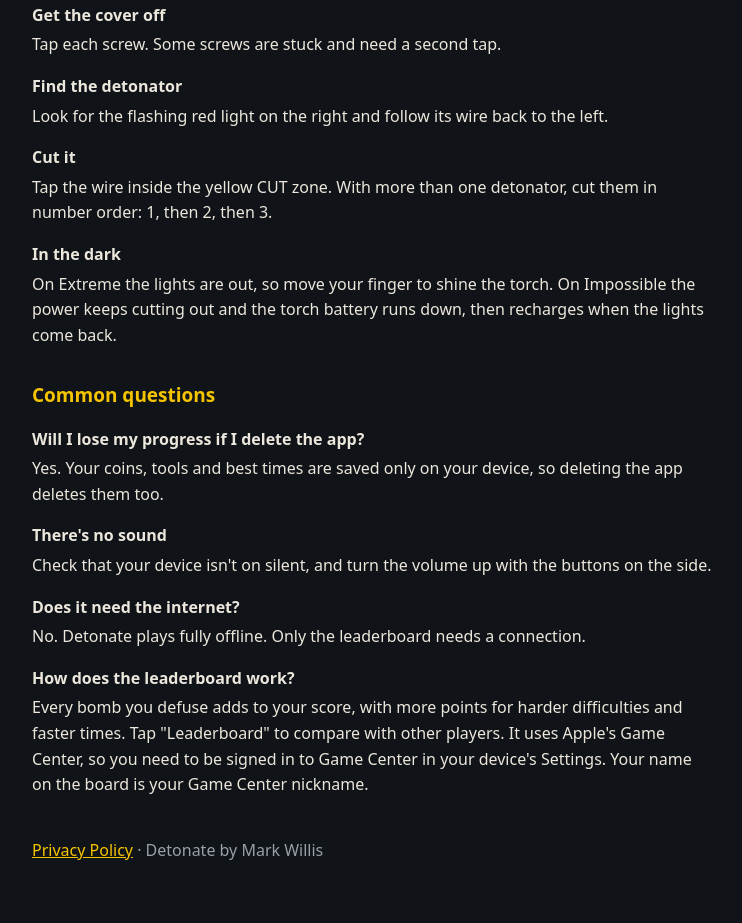
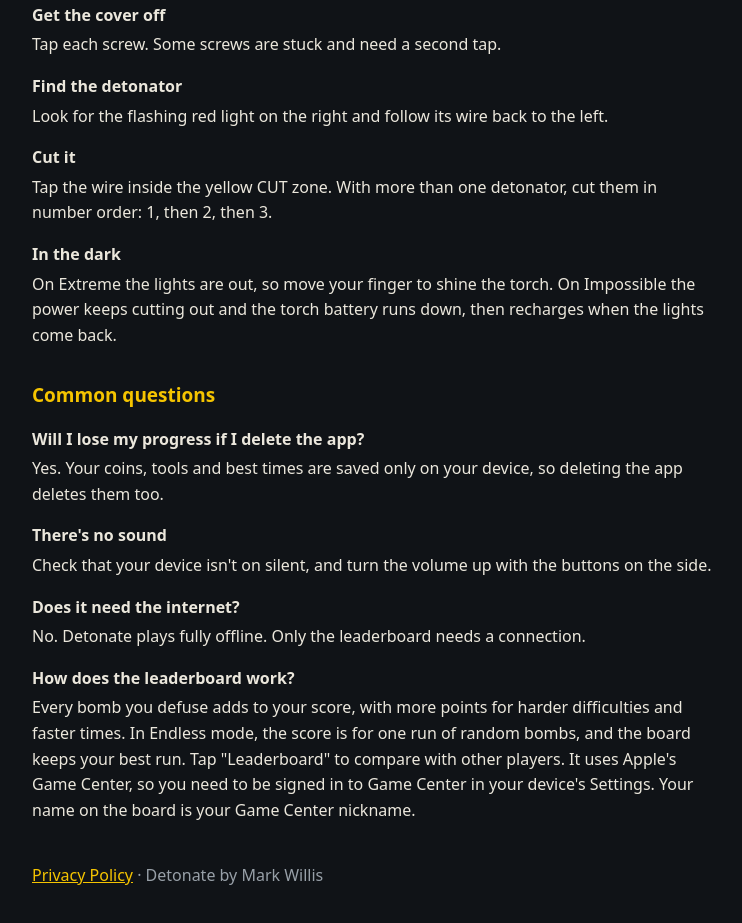
Before and after one commit to markyb250/detonate, a plain HTML site: page support.html in a window 1280 px wide. Shown: the part 354-1277 px from the top of the page, without its empty margins (268-1010 px from the left). Drawn offline with Linux system fonts and the light colour scheme.

Commit message:
Mention Endless mode on the support page
Co-Authored-By: Claude Fable 5.2 <noreply@anthropic.com>

```diff
--- a/support.html
+++ b/support.html
@@ -51,7 +51,7 @@
     <dt>Does it need the internet?</dt>
     <dd>No. Detonate plays fully offline. Only the leaderboard needs a connection.</dd>
     <dt>How does the leaderboard work?</dt>
-    <dd>Every bomb you defuse adds to your score, with more points for harder difficulties and faster times. Tap "Leaderboard" to compare with other players. It uses Apple's Game Center, so you need to be signed in to Game Center in your device's Settings. Your name on the board is your Game Center nickname.</dd>
+    <dd>Every bomb you defuse adds to your score, with more points for harder difficulties and faster times. In Endless mode, the score is for one run of random bombs, and the board keeps your best run. Tap "Leaderboard" to compare with other players. It uses Apple's Game Center, so you need to be signed in to Game Center in your device's Settings. Your name on the board is your Game Center nickname.</dd>
   </dl>
 
   <nav><a href="privacy.html">Privacy Policy</a> · Detonate by Mark Willis</nav>
```
